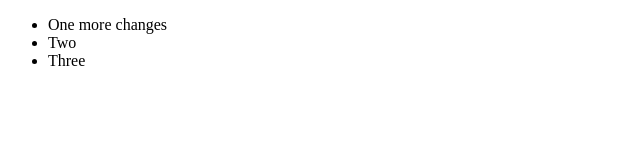
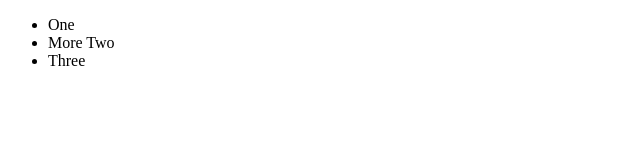
Before and after one commit to lyndonabing/newGitTest, a plain HTML site: page index.html in a window 1280 px wide. Shown: the whole page, without its empty margins (0-640 px from the left). Drawn offline with Linux system fonts and the light colour scheme.

Commit message:
add changes

```diff
--- a/index.html
+++ b/index.html
@@ -5,8 +5,8 @@
 </head>
 <body>
 	<ul>
-		<li>One more changes</li>
-		<li>Two</li>
+		<li>One</li>
+		<li>More Two</li>
 		<li>Three</li>
 	</ul>
 </body>
```
